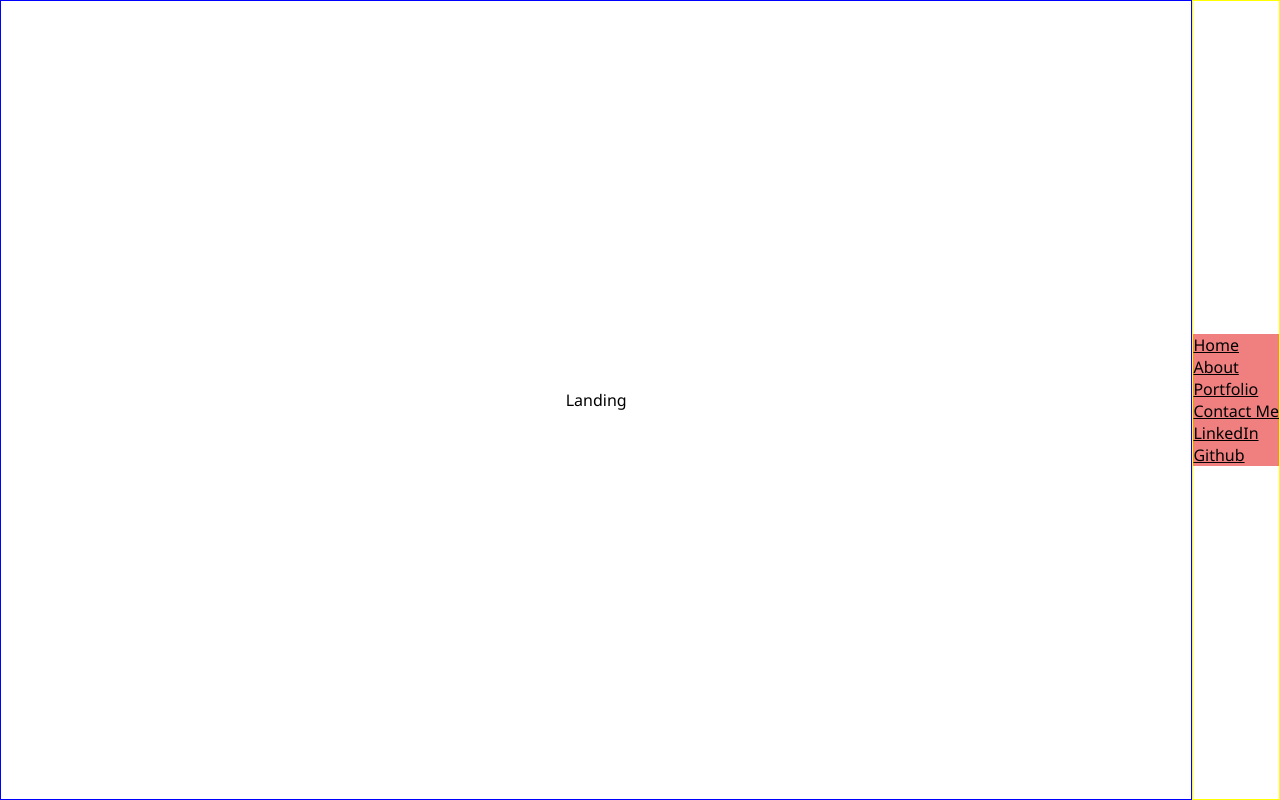
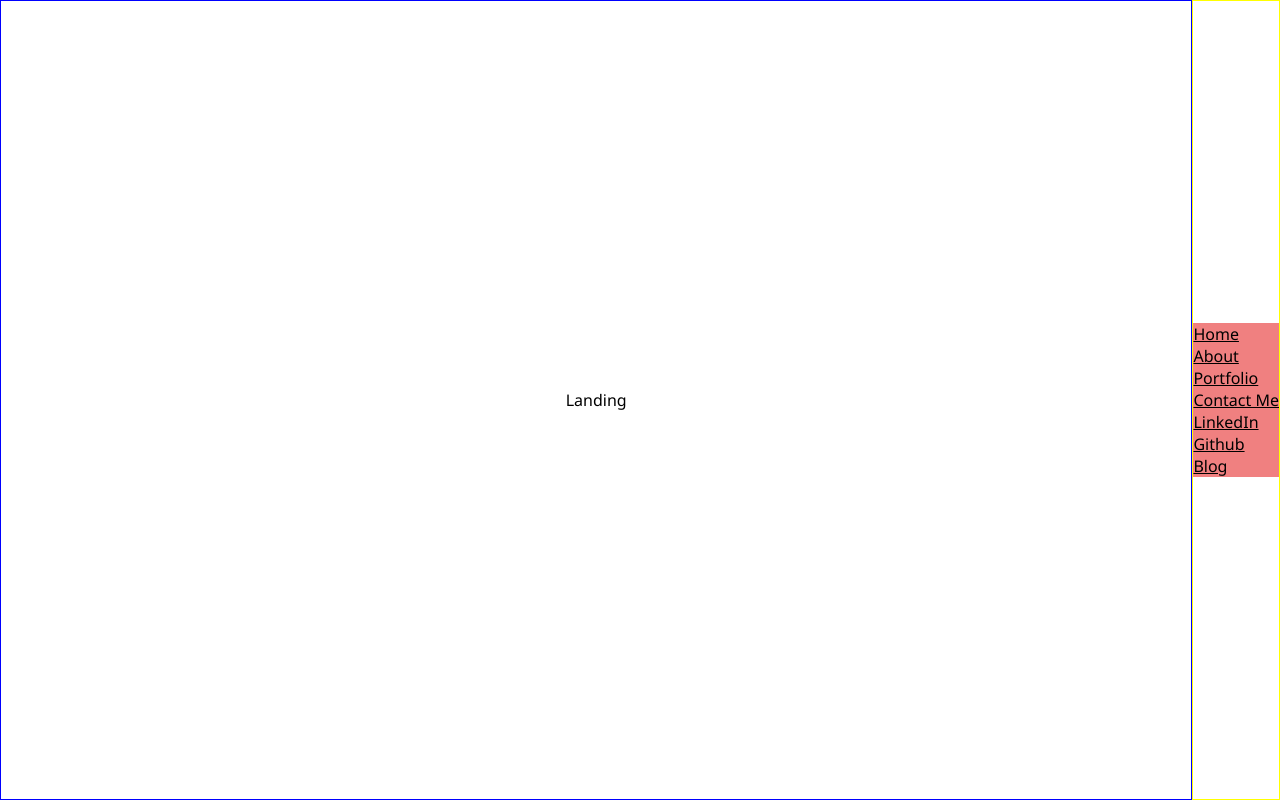
Before and after one commit to NicMortelliti/portfolio, a React (Create React App) app: page / in a window 1280 px wide. Built offline with nearby package versions, Linux system fonts and the light colour scheme.

Commit message:
Add blog link

```diff
--- a/src/components/Navbar.js
+++ b/src/components/Navbar.js
@@ -5,9 +5,19 @@ import { NavLink } from "react-router-dom";
 import { NavBar as Nav } from "./styles/NavBar.styled";
 
 // External Links
-const linkedInURL = "https://www.linkedin.com/in/nicolas-mortelliti/";
-const githubURL = "https://github.com/NicMortelliti";
+// Create an array of links with a "to" that points to the external url,
+// as well as the "text" to display.
+// Then map through the links, creating a link for each one.
+const externalLinks = [
+  { to: "https://www.linkedin.com/in/nicolas-mortelliti/", text: "LinkedIn" },
+  { to: "https://github.com/NicMortelliti", text: "Github" },
+  { to: "https://dev.to/nicm", text: "Blog" },
+];
 
+const RenderExternalLinks = () =>
+  externalLinks.map(({ to, text }) => <a href={to}>{text}</a>);
+
+// Internal Links
 // Create an array of links with a "to" that points to the react-router path,
 // as well as the "text" to display as the NavLink.
 // Then map through the links, creating a navlink for each one.
@@ -31,8 +41,7 @@ function Navbar() {
   return (
     <Nav>
       <RenderLinks />
-      <a href={linkedInURL}>LinkedIn</a>
-      <a href={githubURL}>Github</a>
+      <RenderExternalLinks />
     </Nav>
   );
 }
```
